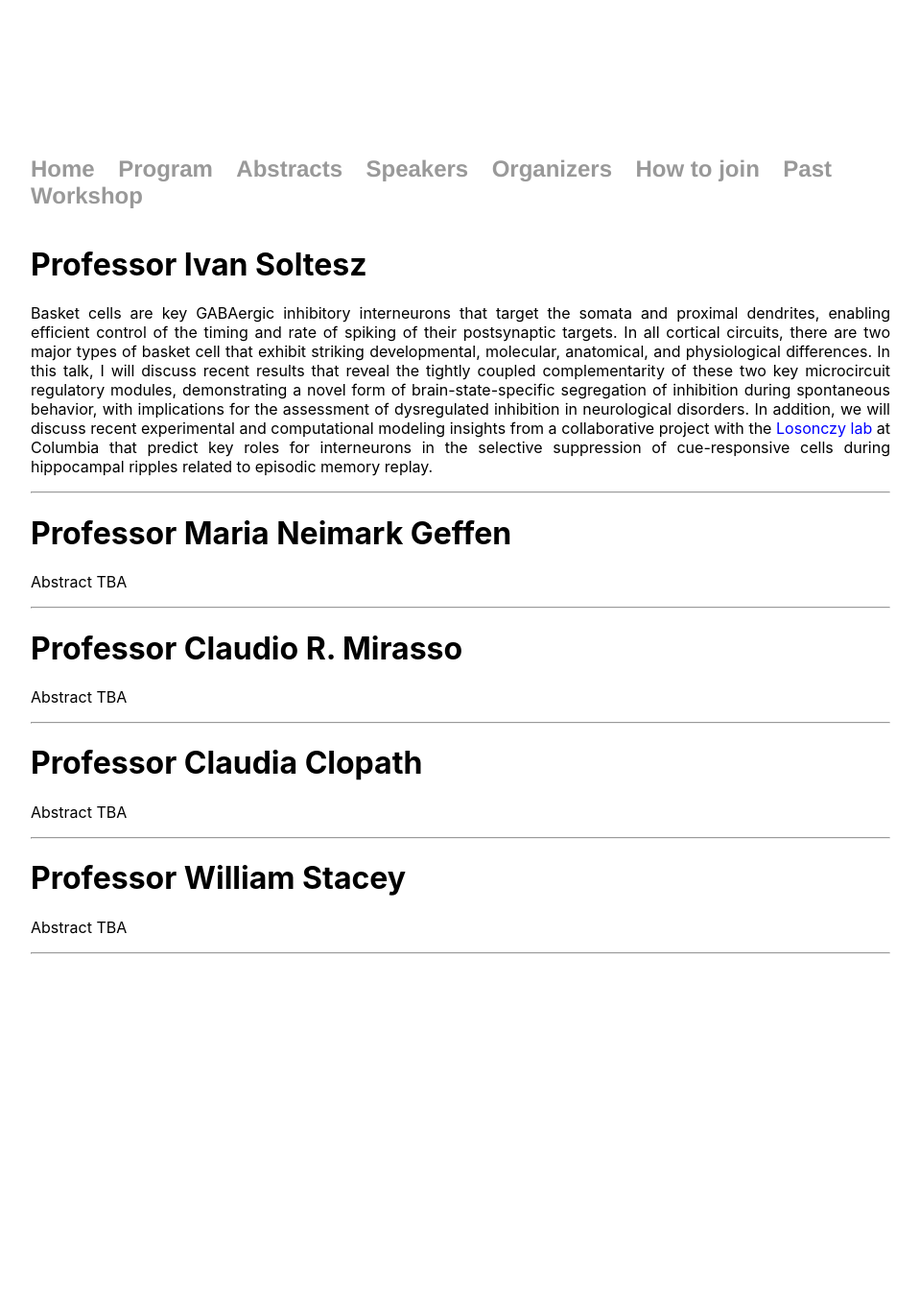
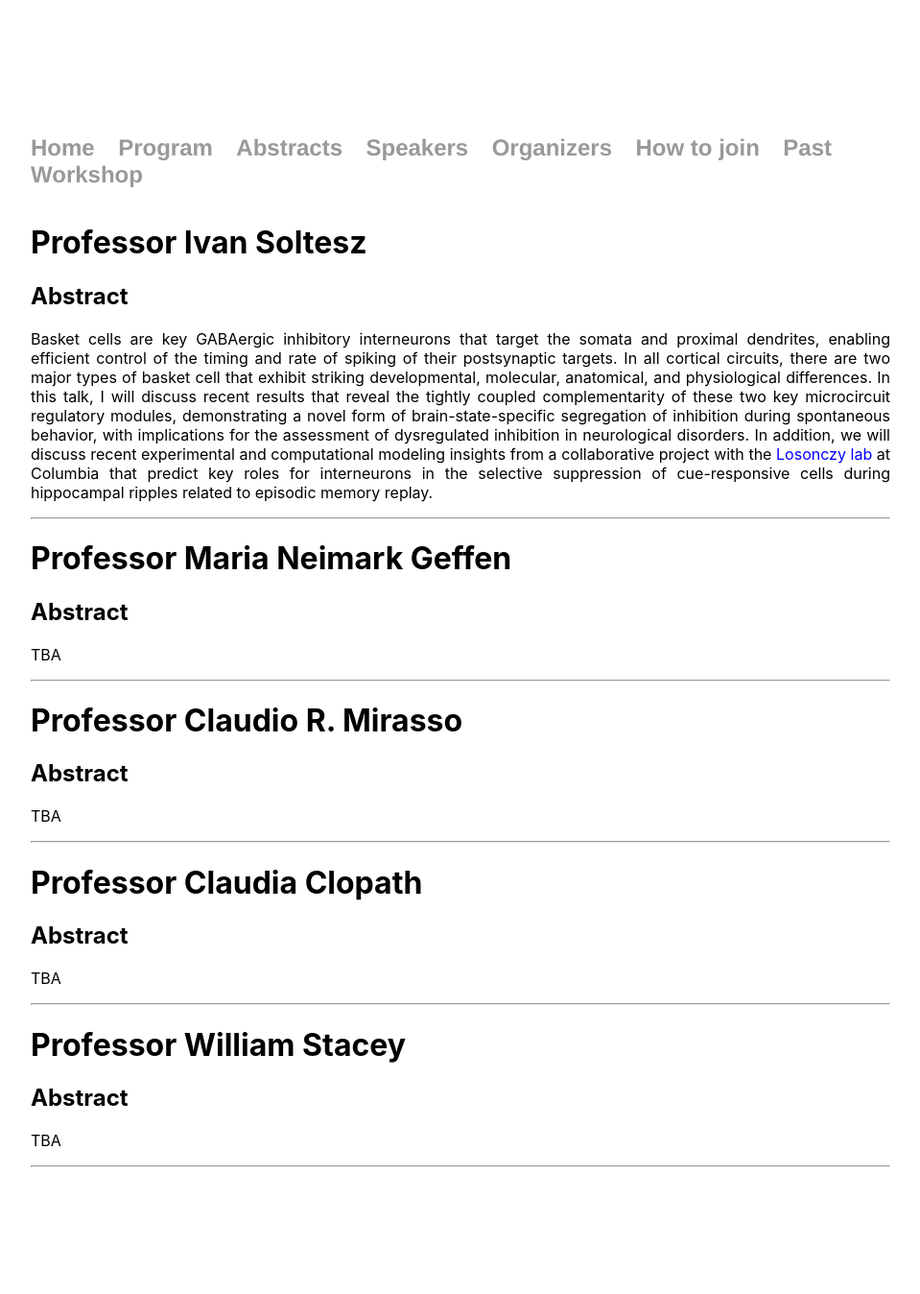
Before and after one commit to spirosChv/ocns2021interneurons, a Jekyll site: the page built from abstracts/index.html, in a window 1280 px wide. Shown: the whole page at 96% size, without its empty margins (160-1119 px from the left). Built offline with Jekyll 4.4.1, drawn with Linux system fonts in a browser that asks for light colours; before the commit the page ends 1148 px from its top, so only the background shows below that.

Commit message:
Update index.html

```diff
--- a/abstracts/index.html
+++ b/abstracts/index.html
@@ -5,8 +5,9 @@ title: Abstracts
 
 <div class="blurp">
 
-  <h1 style="fonts-size: 16px"> Professor Ivan Soltesz</h1>
-	<p> Basket cells are key GABAergic inhibitory interneurons that target the somata and proximal dendrites, enabling efficient control of the timing and rate of
+  <h1 style="fonts-size: 13px"> Professor Ivan Soltesz</h1>
+    <h2 style="fonts-size: 12px"> Abstract</h2>
+    <p> Basket cells are key GABAergic inhibitory interneurons that target the somata and proximal dendrites, enabling efficient control of the timing and rate of
     spiking of their postsynaptic targets. In all cortical circuits, there are two major types of basket cell that exhibit striking developmental, molecular,
     anatomical, and physiological differences. In this talk, I will discuss recent results that reveal the tightly coupled complementarity of these two key
     microcircuit regulatory modules, demonstrating a novel form of brain-state-specific segregation of inhibition during spontaneous behavior, with implications
@@ -17,23 +18,27 @@ title: Abstracts
   </p>
 
   <hr>
-	<h1 style="fonts-size: 16px"> Professor Maria Neimark Geffen</h1>
-	<p> Abstract TBA
+	<h1 style="fonts-size: 13px"> Professor Maria Neimark Geffen</h1>
+	<h2 style="fonts-size: 12px"> Abstract</h2>
+	<p> TBA
 	</p>
 
 	<hr>
-  <h1 style="fonts-size: 16px"> Professor Claudio R. Mirasso</h1>
-	<p> Abstract TBA
+  <h1 style="fonts-size: 13px"> Professor Claudio R. Mirasso</h1>
+	<h2 style="fonts-size: 12px"> Abstract</h2>
+	<p> TBA
 	</p>
 
 	<hr>
-	<h1 style="fonts-size: 16px"> Professor Claudia Clopath </h1>
-	<p> Abstract TBA
+	<h1 style="fonts-size: 13px"> Professor Claudia Clopath </h1>
+	<h2 style="fonts-size: 12px"> Abstract</h2>
+	<p> TBA
 	</p>
 
 	<hr>
-	<h1 style="fonts-size: 16px"> Professor William Stacey </h1>
-	<p> Abstract TBA
+	<h1 style="fonts-size: 13px"> Professor William Stacey </h1>
+	<h2 style="fonts-size: 12px"> Abstract</h2>
+	<p> TBA
 	</p>
 
 	<hr>
```
